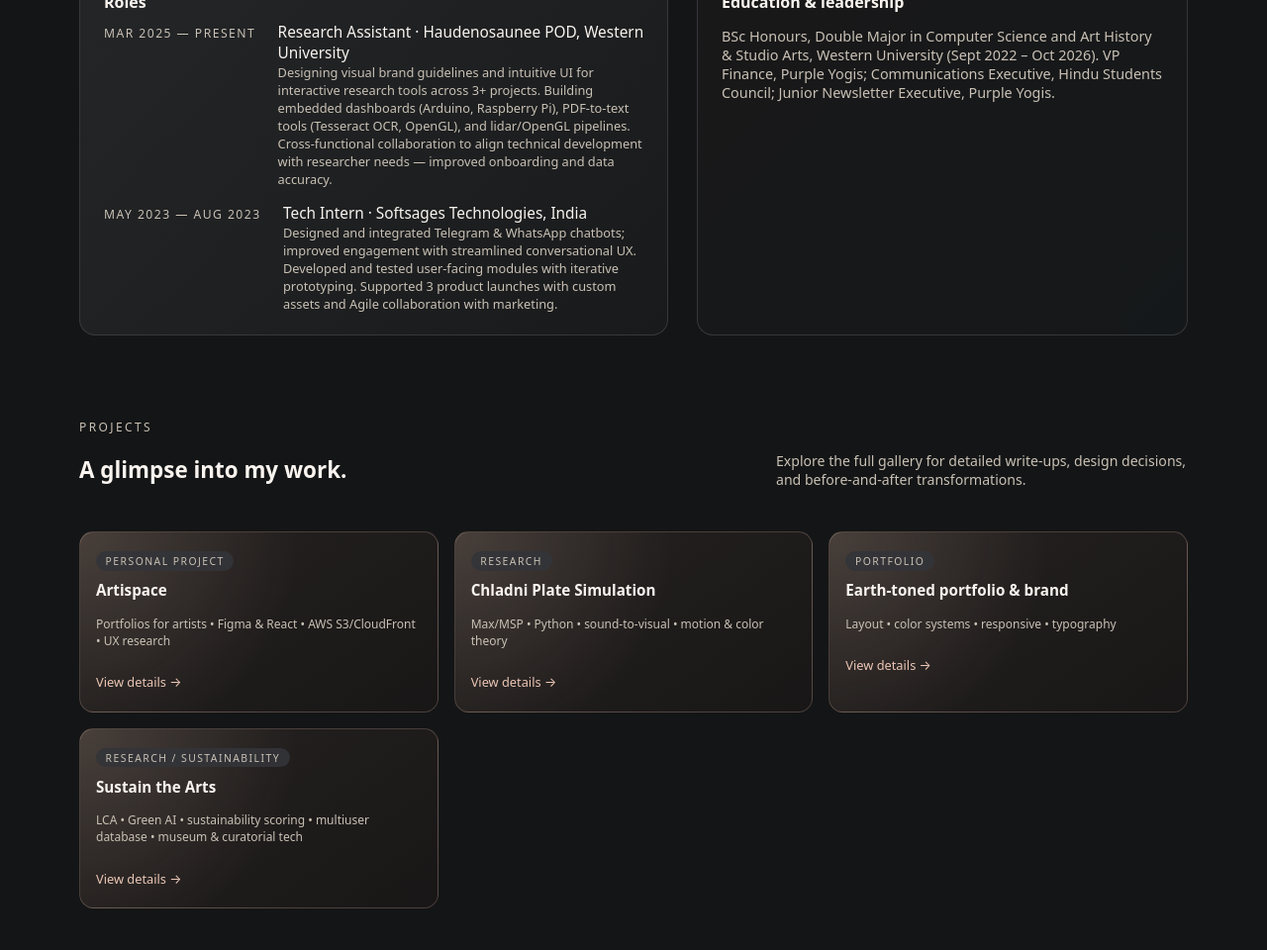
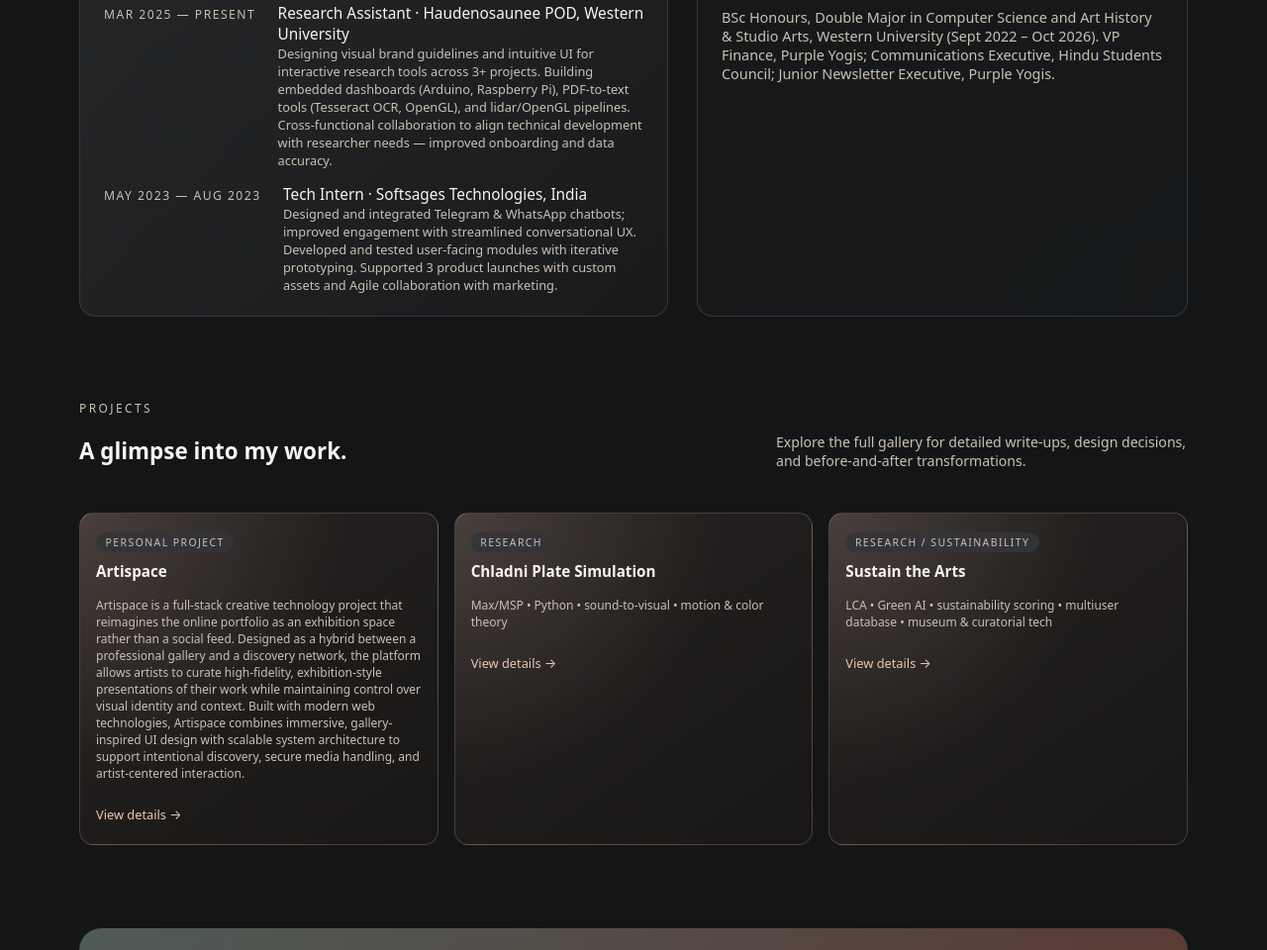
Before and after one commit to Vid-j/portfolio, a plain HTML site: page index.html in a window 1280 px wide. Shown: the part 1555-2515 px from the top of the page at 99% size. Drawn offline with Linux system fonts and the light colour scheme.

Commit message:
portfolio changes to contact

```diff
--- a/index.html
+++ b/index.html
@@ -96,8 +96,7 @@
                         <h2 class="section-title">A developer with a designer’s eye.</h2>
                     </div>
                     <p class="section-caption">
-                        Dual major in Computer Science and Art History & Studio Arts at Western. I translate brand
-                        narratives into clear digital experiences and love typography, color theory, and visual hierarchy.
+                        Dual major in Computer Science and Art History & Studio Arts at Western. I translate brand narratives into clear digital experiences, with a clean user centered design.
                     </p>
                 </div>
 
@@ -195,19 +194,21 @@
                     <article class="project-card">
                         <span class="project-pill">Personal project</span>
                         <h3 class="project-name">Artispace</h3>
-                        <p class="project-tags">Portfolios for artists • Figma & React • AWS S3/CloudFront • UX research</p>
+                        <p class="project-tags">
+                            Artispace is a full-stack creative technology project that reimagines the online portfolio as an
+                            exhibition space rather than a social feed. Designed as a hybrid between a professional gallery and
+                            a discovery network, the platform allows artists to curate high-fidelity, exhibition-style
+                            presentations of their work while maintaining control over visual identity and context. Built with
+                            modern web technologies, Artispace combines immersive, gallery-inspired UI design with scalable
+                            system architecture to support intentional discovery, secure media handling, and artist-centered
+                            interaction.
+                        </p>
                         <a href="projects.html" class="project-link">View details →</a>
                     </article>
                     <article class="project-card">
                         <span class="project-pill">Research</span>
                         <h3 class="project-name">Chladni Plate Simulation</h3>
                         <p class="project-tags">Max/MSP • Python • sound-to-visual • motion & color theory</p>
-                        <a href="projects.html" class="project-link">View details →</a>
-                    </article>
-                    <article class="project-card">
-                        <span class="project-pill">Portfolio</span>
-                        <h3 class="project-name">Earth‑toned portfolio & brand</h3>
-                        <p class="project-tags">Layout • color systems • responsive • typography</p>
                         <a href="projects.html" class="project-link">View details →</a>
                     </article>
                     <article class="project-card">
```
